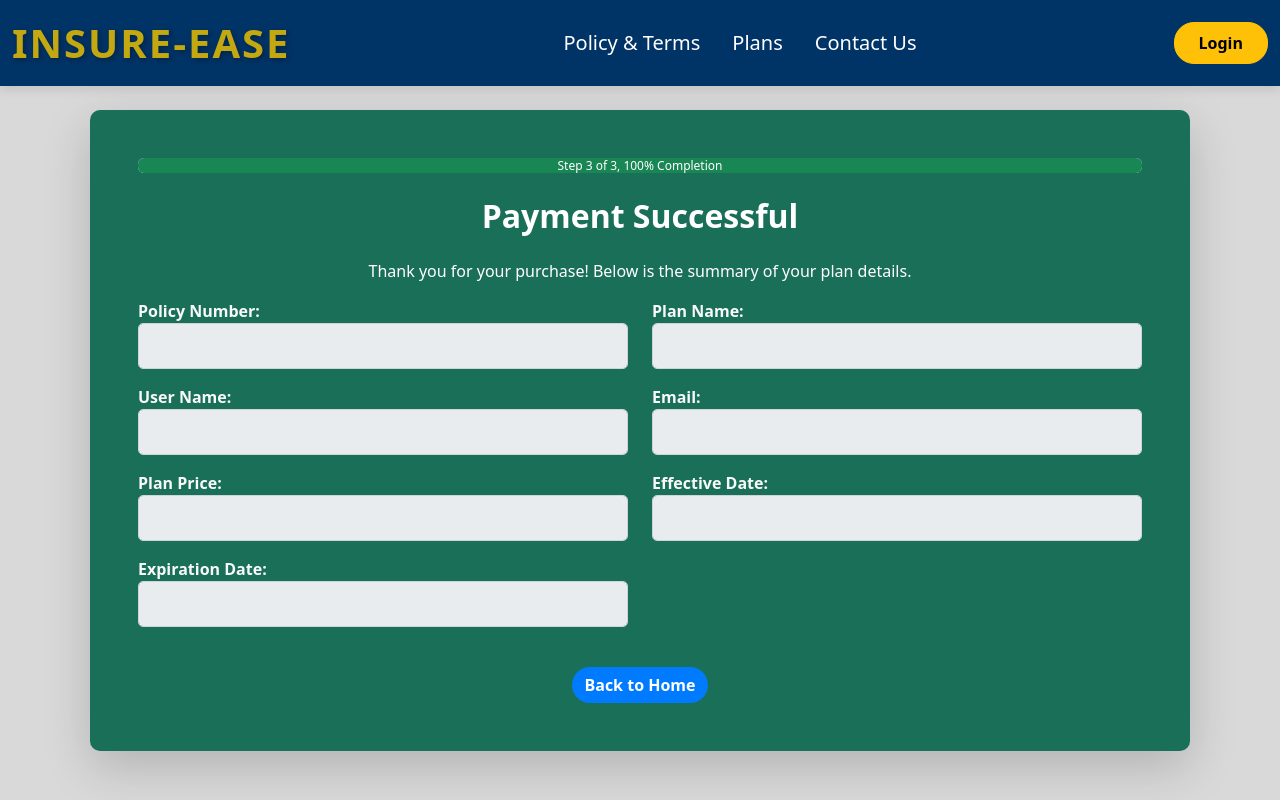
After one commit to KadenNYP/ISPJ_Group5C, a Flask app: template app/Templates/Login-home/Purchase_Confirmation.html in a window 1280 px wide. The commit adds this page. Run offline with Flask 3, Linux system fonts and the light colour scheme; the template is opened without the code that fills it, so the values that code supplies are empty.

Commit message:
Implemented the purchase & payment feature

```diff
--- /dev/null
+++ b/app/Templates/Login-home/Purchase_Confirmation.html
@@ -0,0 +1,67 @@
+<link rel="stylesheet" href="{{ url_for('static', filename='css/purchase.css') }}">
+
+{% extends "base.html" %}
+
+{% block title %}Purchase Confirmation{% endblock %}
+
+{% block content %}
+<div class="purchase-p-info-form shadow-lg p-5">
+
+    <div class="mb-4">
+        <div class="progress" style="height: 15px;">
+            <div class="progress-bar bg-success" role="progressbar" style="width: 100%;" aria-valuenow="100" aria-valuemin="0" aria-valuemax="100">
+                Step 3 of 3, 100% Completion
+            </div>
+        </div>
+    </div>
+
+    <h2 class="text-center text-white mb-4">Payment Successful</h2>
+    <p class="text-center text-white">Thank you for your purchase! Below is the summary of your plan details.</p>
+
+
+            <div class="row">
+                <div class="col-md-6 mb-3">
+                    <label><strong>Policy Number:</strong></label>
+                    <input type="text" class="form-control" value="{{ purchase.policy_num }}" disabled>
+                </div>
+                <div class="col-md-6 mb-3">
+                    <label><strong>Plan Name:</strong></label>
+                    <input type="text" class="form-control" value="{{ purchase.plan_name }}" disabled>
+                </div>
+            </div>
+
+            <div class="row">
+                <div class="col-md-6 mb-3">
+                    <label><strong>User Name:</strong></label>
+                    <input type="text" class="form-control" value="{{ purchase.first_name }} {{ current_user.last_name }}" disabled>
+                </div>
+                <div class="col-md-6 mb-3">
+                    <label><strong>Email:</strong></label>
+                    <input type="email" class="form-control" value="{{ purchase.email }}" disabled>
+                </div>
+            </div>
+
+            <div class="row">
+                <div class="col-md-6 mb-3">
+                    <label><strong>Plan Price:</strong></label>
+                    <input type="text" class="form-control" value="{{ purchase.plan_price }}" disabled>
+                </div>
+                <div class="col-md-6 mb-3">
+                    <label><strong>Effective Date:</strong></label>
+                    <input type="text" class="form-control" value="{{ purchase.effective_date.strftime('%B %d, %Y') }}" disabled>
+                </div>
+            </div>
+
+            <div class="row">
+                <div class="col-md-6 mb-3">
+                    <label><strong>Expiration Date:</strong></label>
+                    <input type="text" class="form-control" value="{{ purchase.expiration_date.strftime('%B %d, %Y') }}" disabled>
+                </div>
+            </div>
+
+
+        <div class="text-center mt-4">
+            <a href="{{ url_for('route.index') }}" class="btn">Back to Home</a>
+        </div>
+</div>
+{% endblock %}
--- a/app/Templates/Login-home/Purchase_Payment_Info.html
+++ b/app/Templates/Login-home/Purchase_Payment_Info.html
@@ -16,7 +16,7 @@
     </div>
 
     <h2 class="text-center text-white mb-4">Payment Information</h2>
-    <form autocomplete="off" action="" method="POST">
+    <form autocomplete="off" action="{{ url_for('route.payment_info', plan_id=plan_id) }}" method="POST" id="payment_details">
         <div class="row">
             <div class="col-md-6 mb-3">
                 <label for="ch-name" class="form-label">Cardholder Name</label>
@@ -46,7 +46,7 @@
         </div>
 
         <div class="text-center">
-            <button type="submit" class="btn btn-primary btn-lg px-4">Next</button>
+            <button type="submit" class="btn btn-primary btn-lg px-4">Submit</button>
         </div>
     </form>
 </div>
--- a/app/Templates/Login-home/Purchase_Personal_Info.html
+++ b/app/Templates/Login-home/Purchase_Personal_Info.html
@@ -16,7 +16,7 @@
     </div>
 
     <h2 class="text-center text-white mb-4">Personal Information</h2>
-    <form autocomplete="off" action="" method="POST">
+    <form autocomplete="off" action="{{ url_for('route.personal_info', plan_id=plan_id) }}" method="POST" id="payment_details">
         <div class="row">
             <div class="col-md-6 mb-3">
                 <label for="fname" class="form-label">First Name</label>
```
Also changed, not shown: app/models.py (+61 -0 lines), app/route.py (+119 -7 lines).
